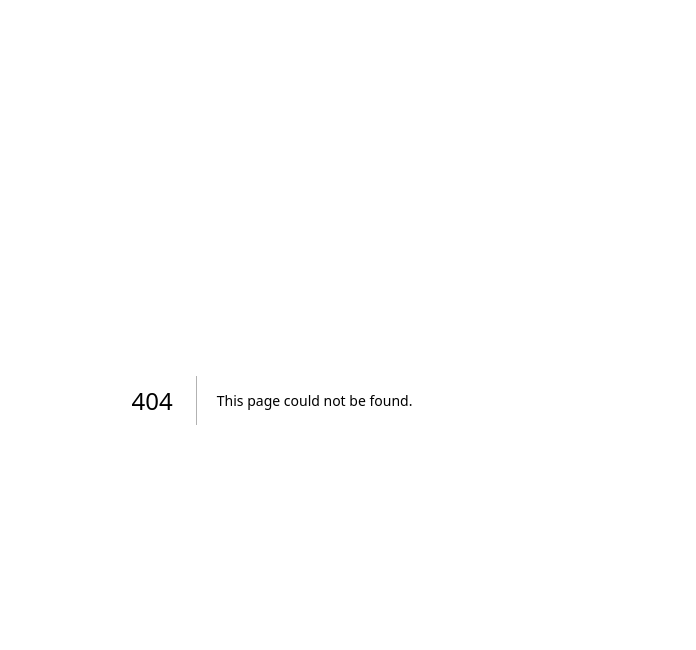
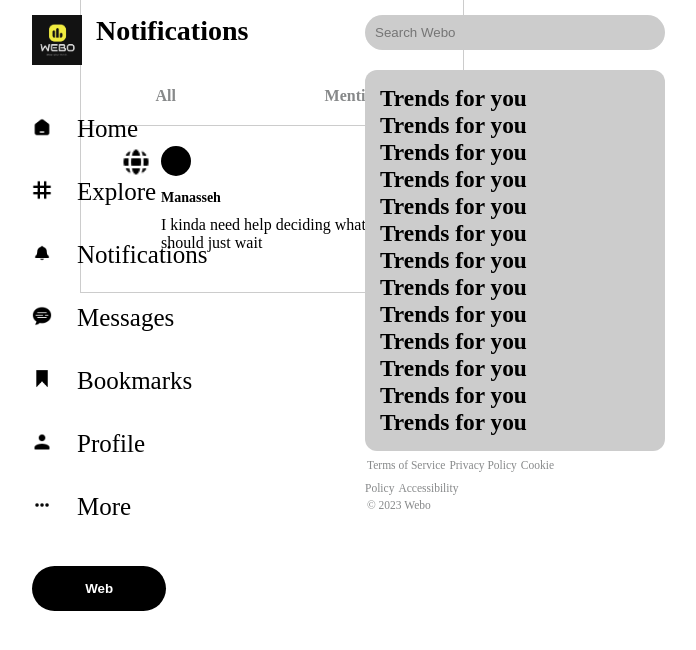
Before and after one commit to believemanasseh/webo, a Next.js app: page /notifications in a window 1280 px wide. Before the commit this address had no page. Shown: the top 650 px of the page, without its empty margins (368-1064 px from the left). Built offline with nearby package versions, Linux system fonts and the light colour scheme.

Commit message:
create notifications page

```diff
--- a/components/Webs/Webs.jsx
+++ b/components/Webs/Webs.jsx
@@ -22,7 +22,7 @@ export default function Webs(props) {
 				</div>
 				<div>
 					<h6>
-						Azuchi K. <span>@azuuchi_kinika</span> <span>&#x2022; 11h</span>
+						Manasseh <span>@believemanasseh</span> <span>&#x2022; 11h</span>
 					</h6>
 					<p>
 						I kinda need help deciding what drawing I wanna mint. Or if I should
--- /dev/null
+++ b/pages/notifications/index.jsx
@@ -0,0 +1,105 @@
+import Image from 'next/image';
+import styled from 'styled-components';
+import Layout from '@/components/Layout/Layout';
+import black from '@/public/black.png';
+import globe from '@/public/globe.png';
+
+export default function Notifications() {
+	return (
+		<Layout>
+			<StyledNotifications>
+				<div>
+					<h3 className='header'>Notifications</h3>
+				</div>
+				<div className='mainHeader'>
+					<h4>All</h4>
+					<h4>Mentions</h4>
+				</div>
+				<div className='notification'>
+					<div className='img'>
+						<Image src={globe} alt='globe' height={30} width={30} />
+					</div>
+					<div className='feed'>
+						<div>
+							<Image
+								className={'profilePic'}
+								src={black}
+								alt='user pic'
+								height={30}
+								width={30}
+							/>
+						</div>
+						<div>
+							<h6>Manasseh</h6>
+							<p>
+								I kinda need help deciding what drawing I wanna mint. Or if I
+								should just wait
+							</p>
+						</div>
+					</div>
+				</div>
+			</StyledNotifications>
+		</Layout>
+	);
+}
+
+const StyledNotifications = styled.main`
+	border-right: 1px solid var(--border-color);
+	border-left: 1px solid var(--border-color);
+	width: 30vw;
+
+	.header {
+		font-size: 28px;
+		text-align: left;
+		margin: 15px;
+	}
+
+	.mainHeader {
+		display: flex;
+		justify-content: space-around;
+		margin-top: 40px;
+		margin-bottom: 20px;
+		color: var(--font-two);
+	}
+
+	.notification {
+		display: flex;
+		flex-flow: row nowrap;
+		border-top: 1px solid var(--border-color);
+		border-bottom: 1px solid var(--border-color);
+		align-items: center;
+		gap: 10px;
+		padding-left: 40px;
+		padding-right: 100px;
+	}
+
+	.profilePic {
+		border-radius: var(--border-radius);
+		margin-right: 400px;
+	}
+
+	.feed {
+		display: flex;
+		margin: 20px 0px;
+		flex-flow: column wrap;
+		align-items: flex-end;
+		// padding-top: 0px;
+		gap: 10px;
+		padding-bottom: 20px;
+	}
+
+	.feed div h6 {
+		text-align: left;
+		font-size: 14px;
+	}
+
+	.feed div p {
+		margin-top: 10px;
+		text-align: left;
+		// width: 100%;
+	}
+
+	.img {
+		margin-top: -90px;
+	}
+`;
```
Also changed, not shown: public/globe.png (added).
